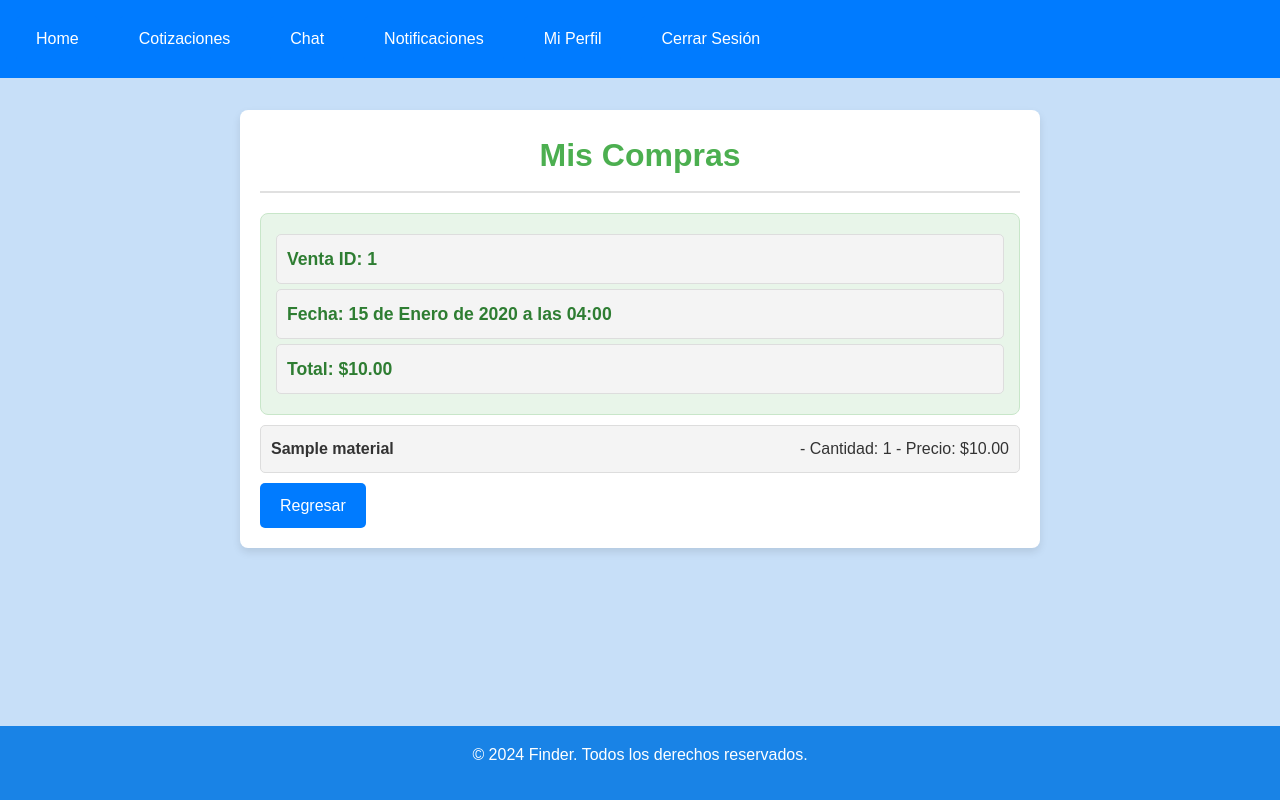
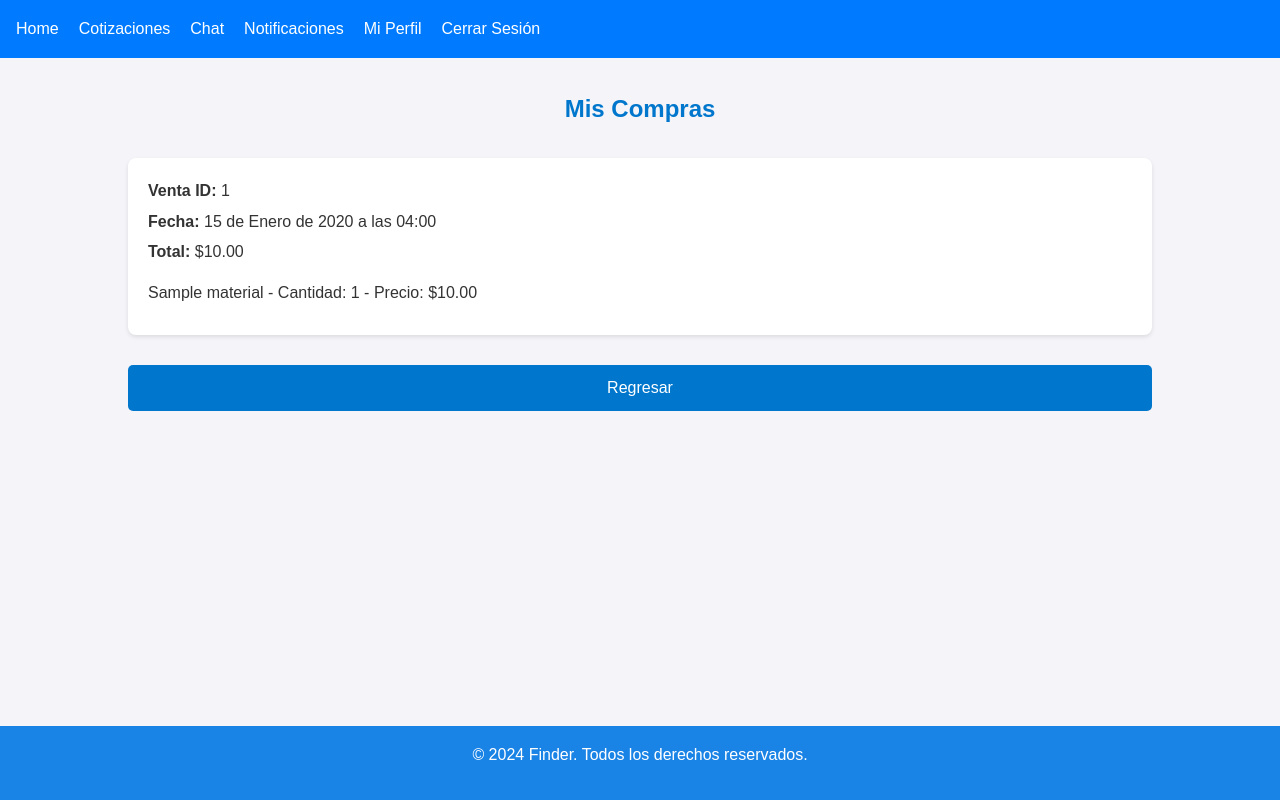
Before and after one commit to Monsealcantara/Proyecto_NEyDW, a Django app: page /venta/compras_lista/ in a window 1280 px wide. Run offline with Django 5.2, Linux system fonts and the light colour scheme; a user stored in the database is signed in; tables that the repository leaves empty hold one stand-in row (values such as "Sample post").

Commit message:
[ADD] estilos finales

```diff
--- a/Finder/static/css/users/homeEmpresa.css
+++ b/Finder/static/css/users/homeEmpresa.css
@@ -1,5 +1,7 @@
 /* Contenedor principal para el dashboard */
 .dashboard-container {
+    flex-grow: 1;
+    padding-bottom: 60px;
     width: 80%; /* Limitar el ancho */
     margin: 0 auto; /* Centrado en la página */
     padding: 20px;
--- a/Finder/static/css/venta/compras_lista.css
+++ b/Finder/static/css/venta/compras_lista.css
@@ -1,74 +1,79 @@
-/* Container for the content */
-.container {
-    max-width: 800px;
-    margin: auto;
-    background: #ffffff;
-    border-radius: 8px;
-    box-shadow: 0 4px 8px rgba(0, 0, 0, 0.1);
-    padding: 20px;
+/* Estilo general para la página */
+body {
+    font-family: Arial, sans-serif;
+    background-color: #f4f4f9;  /* Color de fondo claro */
+    margin: 0;
+    padding: 0;
 }
 
-/* List Styles specific to the container */
-.container ul {
-    list-style-type: none;
-    padding: 0;
-    margin: 10px 0;
+/* Contenedor principal para las compras */
+.container {
+    flex-grow: 1; /* Esto asegura que el contenido crezca y ocupe el espacio restante */
+    padding-bottom: 60px; /* Agrega espacio adicional en la parte inferior */
+    max-width: 1200px; /* Limita el ancho del contenedor para que no ocupe toda la pantalla */
+    margin: 0 auto; /* Centra el contenido en la pantalla */
+
 }
 
-.container ul li {
-    background-color: #f4f4f4;
-    margin: 5px 0;
-    padding: 10px;
-    border: 1px solid #ddd;
-    border-radius: 5px;
-    display: flex;
-    justify-content: space-between;
-    align-items: center;
+/* Título principal */
+h1 {
+    font-size: 24px;
+    color: #0077cc;  /* Azul principal */
+    text-align: center;
+    margin-bottom: 30px;
 }
 
-.container ul li span {
-    font-weight: bold;
-    color: #333;
+/* Bloques de venta */
+.venta-block {
+    background-color: #ffffff;
+    margin-bottom: 20px;  /* Espacio entre bloques */
+    padding: 20px;
+    border-radius: 8px;  /* Bordes redondeados */
+    box-shadow: 0 2px 4px rgba(0, 0, 0, 0.1);  /* Sombra ligera para separar los bloques */
 }
 
-/* Title Styles */
-h1 {
-    font-size: 2em;
-    color: #4caf50;
-    text-align: center;
-    margin-bottom: 20px;
-    border-bottom: 2px solid #e0e0e0;
-    padding-bottom: 10px;
+/* Cabecera de cada venta */
+.venta-header {
+    margin-bottom: 15px; /* Espacio debajo de la cabecera */
 }
 
-/* Button Style */
-a {
-    display: inline-block;
-    background-color: #007bff;
-    color: #fff;
-    padding: 10px 20px;
-    text-decoration: none;
-    border-radius: 5px;
-    transition: background-color 0.3s ease;
+.venta-info {
+    list-style: none;
+    padding: 0;
+    margin: 0;
 }
 
-a:hover {
-    background-color: #0056b3;
+.venta-info li {
+    margin-bottom: 5px;
+    font-size: 16px;
 }
 
-
-/* Specific for Venta Section */
-ul.venta-info {
-    background-color: #e8f5e9;
-    padding: 15px;
-    border: 1px solid #c8e6c9;
-    border-radius: 8px;
-    margin-bottom: 10px;
+/* Estilos para los items de cada venta */
+.venta-items ul {
+    list-style: none;
+    padding: 0;
+    margin: 0;
 }
 
-ul.venta-info > li {
-    color: #2e7d32;
-    font-size: 1.1em;
-    margin: 5px 0;
-    font-weight: bold;
+.venta-items li {
+    margin-bottom: 10px;
+    font-size: 16px;
 }
+
+/* Botón "Regresar" */
+.btn-back {
+    display: block;
+    text-align: center;
+    margin-top: 30px;
+    padding: 10px 20px;
+    background-color: #0077cc;  /* Azul principal */
+    color: white;
+    text-decoration: none;
+    font-size: 16px;
+    border-radius: 5px;
+    transition: background-color 0.3s;
+}
+
+.btn-back:hover {
+    background-color: #005fa3;  /* Azul más oscuro al pasar el ratón */
+}
--- a/Finder/templates/jobs/list_quotations.html
+++ b/Finder/templates/jobs/list_quotations.html
@@ -50,7 +50,7 @@
           </td>
           <td>
             {% if quotation.review_status == 'pending' %}
-              <a href="{% url 'jobs:leave_review' quotation.pk %}">Dejar reseña</a>
+              <a href="{% url 'jobs:leave_review' quotation.pk %}" class="crear-btn">Dejar reseña</a>
             {% elif quotation.review_status == 'reviewed' %}
               <div>
                 <span>Reseña dejada:</span>
--- a/Finder/templates/login.html
+++ b/Finder/templates/login.html
@@ -27,7 +27,7 @@
                 <div class="input-container">
                     <input type="password" id="password" name="password" required>
                     <label for="password">Contraseña</label>
-                    <button type="button" id="togglePassword" class="toggle-password">🙈</button>
+                    <button type="button" id="togglePassword" class="toggle-password"></button>
                 </div>
 
                 <div class="recordar">
--- a/Finder/templates/venta/compra_exitosa.html
+++ b/Finder/templates/venta/compra_exitosa.html
@@ -5,7 +5,10 @@
 {% endblock %}
 
 {% block title %}Productos Disponibles{% endblock %}
-
+{% block style %}
+    {% load static %}
+    <link rel="stylesheet" href="{% static 'css/ventas/compras_lista.css' %}">
+{% endblock %}
 {% block content %}
 <div class="container">
     <h1>¡Compra Realizada con Éxito!</h1>
--- a/Finder/templates/venta/compras_lista.html
+++ b/Finder/templates/venta/compras_lista.html
@@ -1,20 +1,25 @@
 {% extends "base.html" %}
+
+{% block title %}Mis Compras{% endblock %}
+
 {% block style %}
     {% load static %}
     <link rel="stylesheet" href="{% static 'css/venta/compras_lista.css' %}">
 {% endblock %}
 
-{% block title %}Mis Compras{% endblock %}
-
 {% block content %}
 <div class="container">
     <h1>Mis Compras</h1>
     {% for venta in ventas %}
+        <div class="venta-block">
+            <div class="venta-header">
                 <ul class="venta-info">
-            <li>Venta ID: {{ venta.id }}</li>
-            <li>Fecha: {{ venta.fecha_venta }}</li>
-            <li>Total: ${{ venta.total }}</li>
+                    <li><strong>Venta ID:</strong> {{ venta.id }}</li>
+                    <li><strong>Fecha:</strong> {{ venta.fecha_venta }}</li>
+                    <li><strong>Total:</strong> ${{ venta.total }}</li>
                 </ul>
+            </div>
+            <div class="venta-items">
                 <ul>
                     {% for item in venta.items.all %}
                         <li>
@@ -24,7 +29,9 @@
                         </li>
                     {% endfor %}
                 </ul>
+            </div>
+        </div>
     {% endfor %}
-    <a href="{% url 'users:worker_home' %}">Regresar</a>
+    <a href="{% url 'users:worker_home' %}" class="btn-back">Regresar</a>
 </div>
 {% endblock %}
--- a/Finder/templates/venta/ventas_list.html
+++ b/Finder/templates/venta/ventas_list.html
@@ -20,6 +20,6 @@
             {% endfor %}
         </ul>
     {% endfor %}
-    <a href="{% url 'users:empresa_home' %}">Regresar</a>
+    <a href="{% url 'users:empresa_home' %}"class="crear-btn">Regresar</a>
 </div>
 {% endblock %}
```
Also changed, not shown: Finder/static/css/jobs/leave_review.css (added, +83 -0 lines), Finder/static/css/materials/editar_material.css (added, +75 -0 lines), Finder/static/css/users/perfil_usuario.css (added, +61 -0 lines), Finder/static/css/venta/ventas_list.css (+17 -11 lines), Finder/templates/jobs/leave_review.html (+12 -3 lines), Finder/templates/materials/agregar_material.html (+8 -3 lines), Finder/templates/materials/editar_material.html (+6 -1 lines), Finder/templates/users/ver_perfil.html (+8 -3 lines), Finder/static/css/jobs/list_quotations.css (line endings or trailing spaces). Lines whose indentation alone changed are shown as unchanged.
